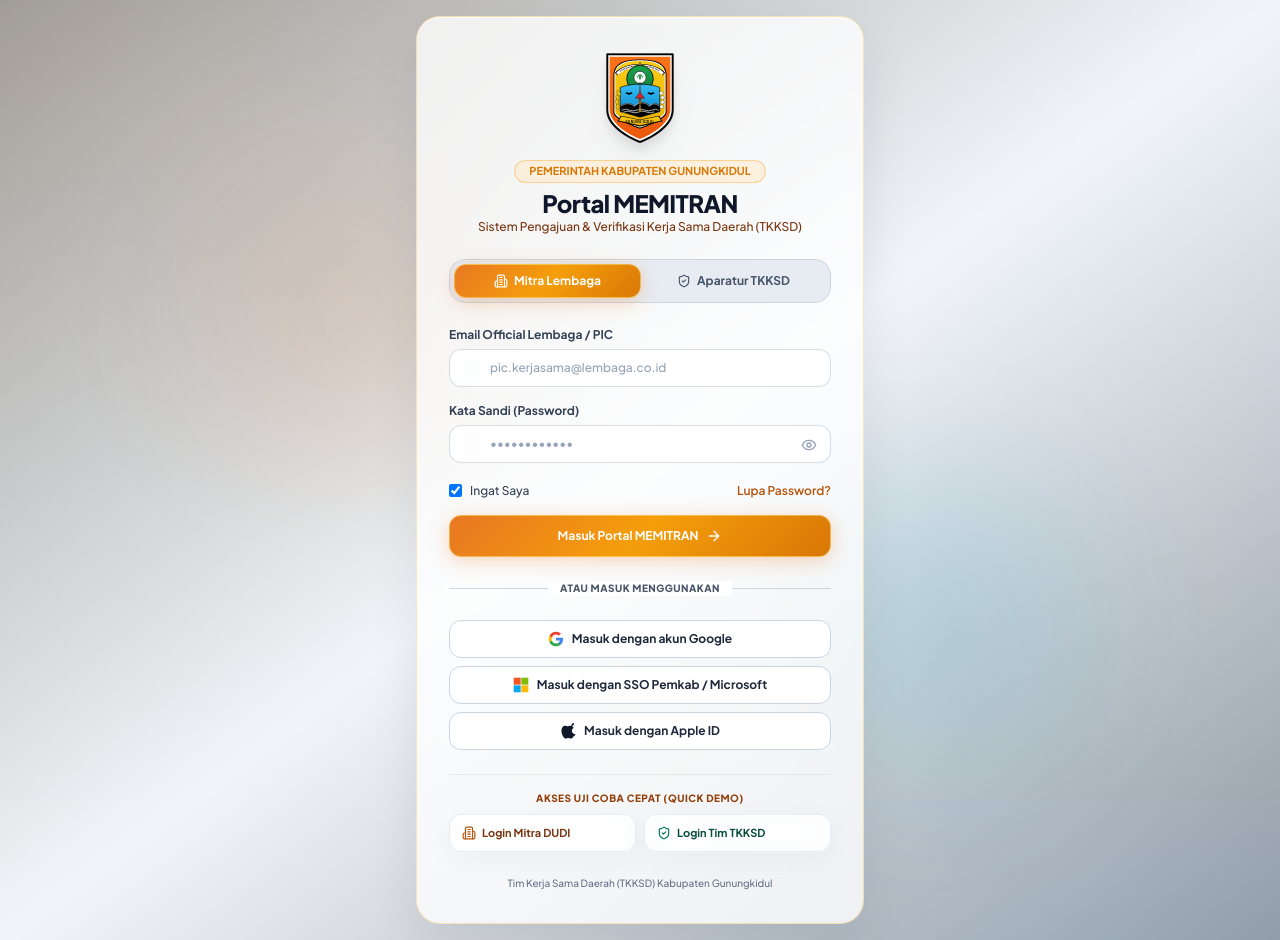
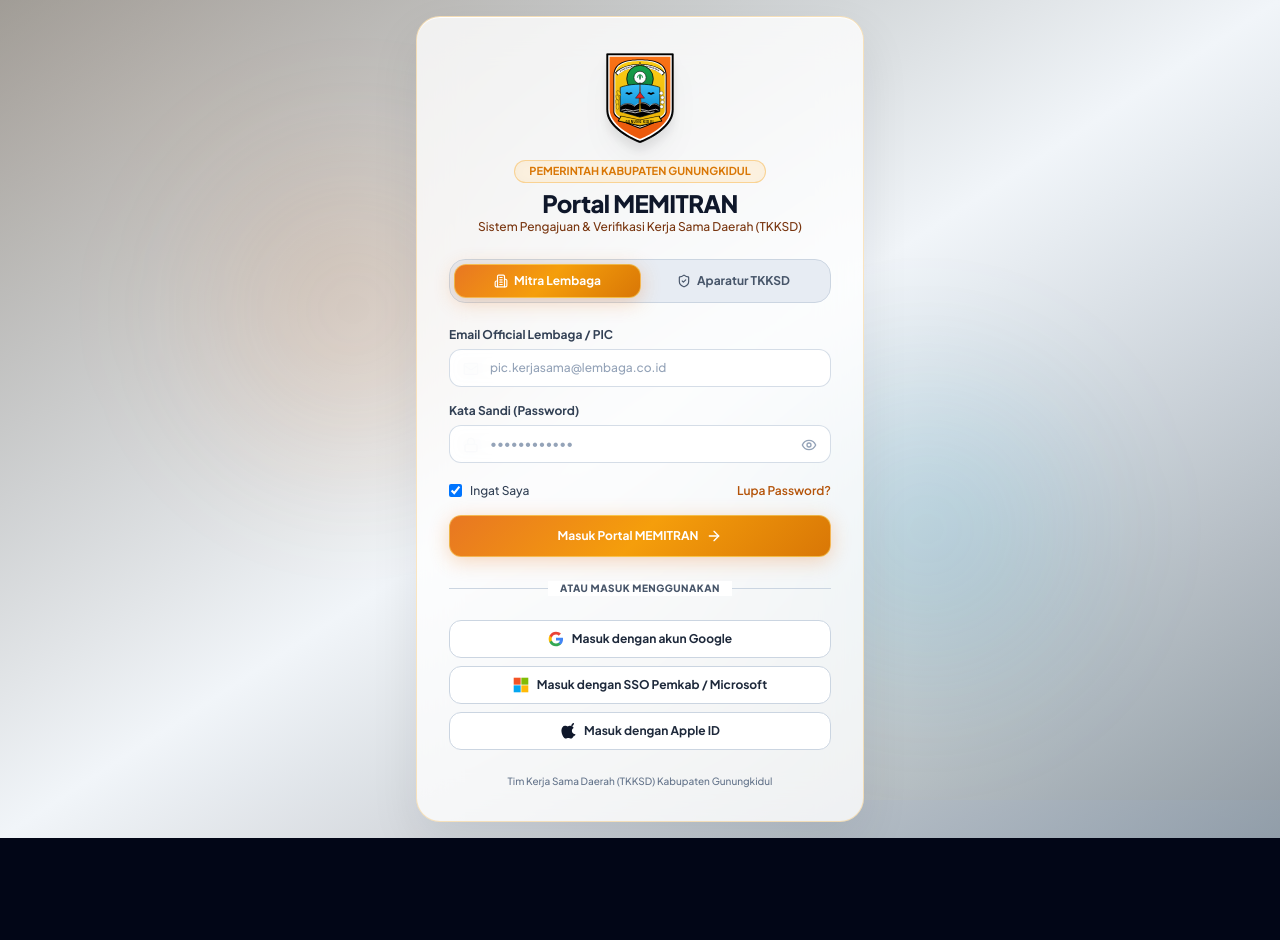
Before and after one commit to dzaky-afk/web-kerjasama-, a React (Vite) app: page / in a window 1280 px wide. After the commit the page ends 838 px from the top, so only its background shows below. Built offline with nearby package versions, Linux system fonts and the light colour scheme; no server answers.

Commit message:
security(login): disable quick demo logins by default for production safety

```diff
--- a/src/components/LoginPage.tsx
+++ b/src/components/LoginPage.tsx
@@ -28,6 +28,9 @@
 }
 
 export const LoginPage: React.FC<LoginPageProps> = ({ onLoginSuccess }) => {
+  // Set ke true untuk development/testing lokal, set ke false jika siap dipublikasikan (production)
+  const SHOW_QUICK_DEMO = false;
+
   const [loginRole, setLoginRole] = useState<'MITRA' | 'TKKSD_ADMIN'>('MITRA');
   const [email, setEmail] = useState<string>('');
   const [password, setPassword] = useState<string>('');
@@ -334,6 +337,7 @@
         </div>
 
         {/* Demo Quick-Login Presets */}
+        {SHOW_QUICK_DEMO && (
           <div className="pt-4 border-t border-slate-200 space-y-2">
             <p className="text-[10px] uppercase tracking-wider font-extrabold text-amber-800 text-center">
               Akses Uji Coba Cepat (Quick Demo)
@@ -357,6 +361,7 @@
               </button>
             </div>
           </div>
+        )}
 
         {/* Footnote */}
         <p className="text-[10px] text-slate-500 text-center font-medium">
```
Lines whose indentation alone changed are shown as unchanged.
